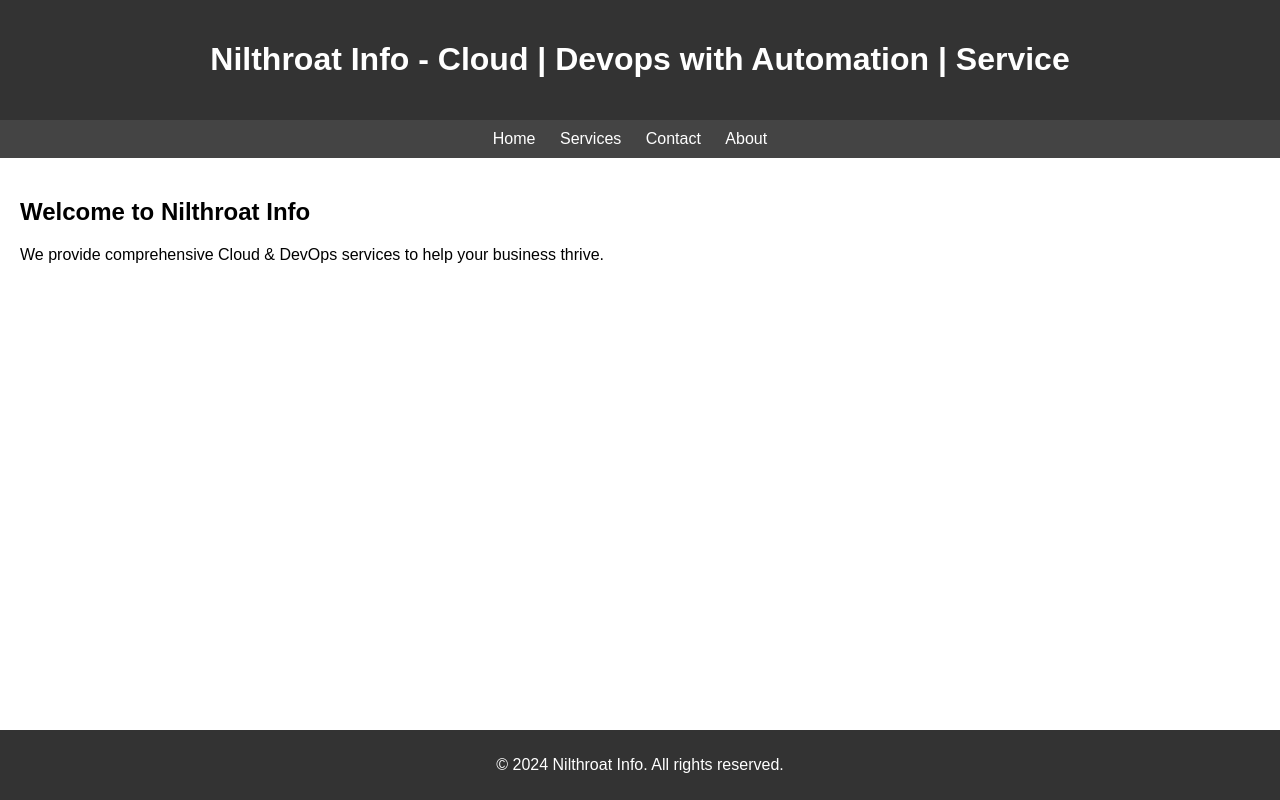
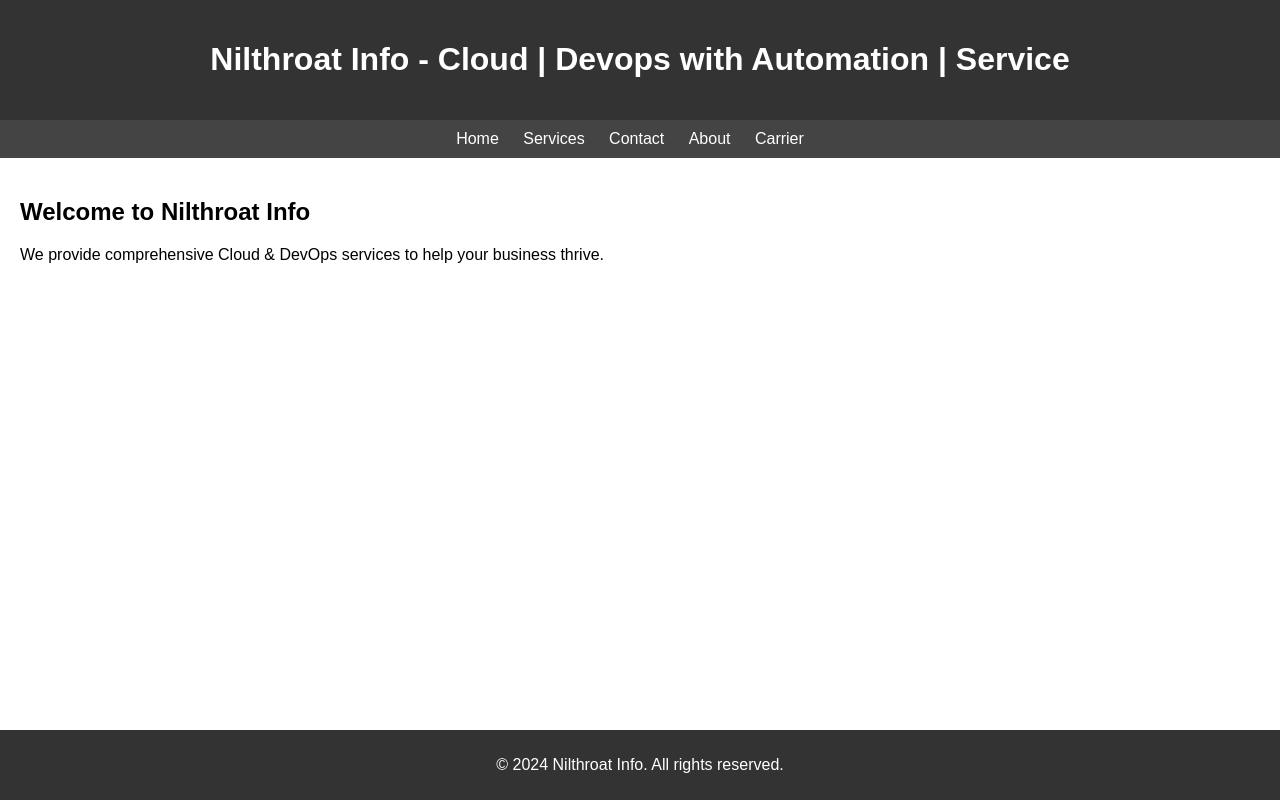
Before and after one commit to deepak-pullastya/mynew, a plain HTML site: page index.html in a window 1280 px wide. Drawn offline with Linux system fonts and the light colour scheme.

Commit message:
Carrier option add in file

```diff
--- a/index.html
+++ b/index.html
@@ -15,7 +15,8 @@
             <li><a href="/home">Home</a></li>
             <li><a href="/services">Services</a></li>
             <li><a href="/contact">Contact</a></li>
-	        <li><a href="/about">About</a></li>
+	    <li><a href="/about">About</a></li>
+	    <li><a href="/carrier">Carrier</a></li>
         </ul>
     </nav>
     <section>
```
